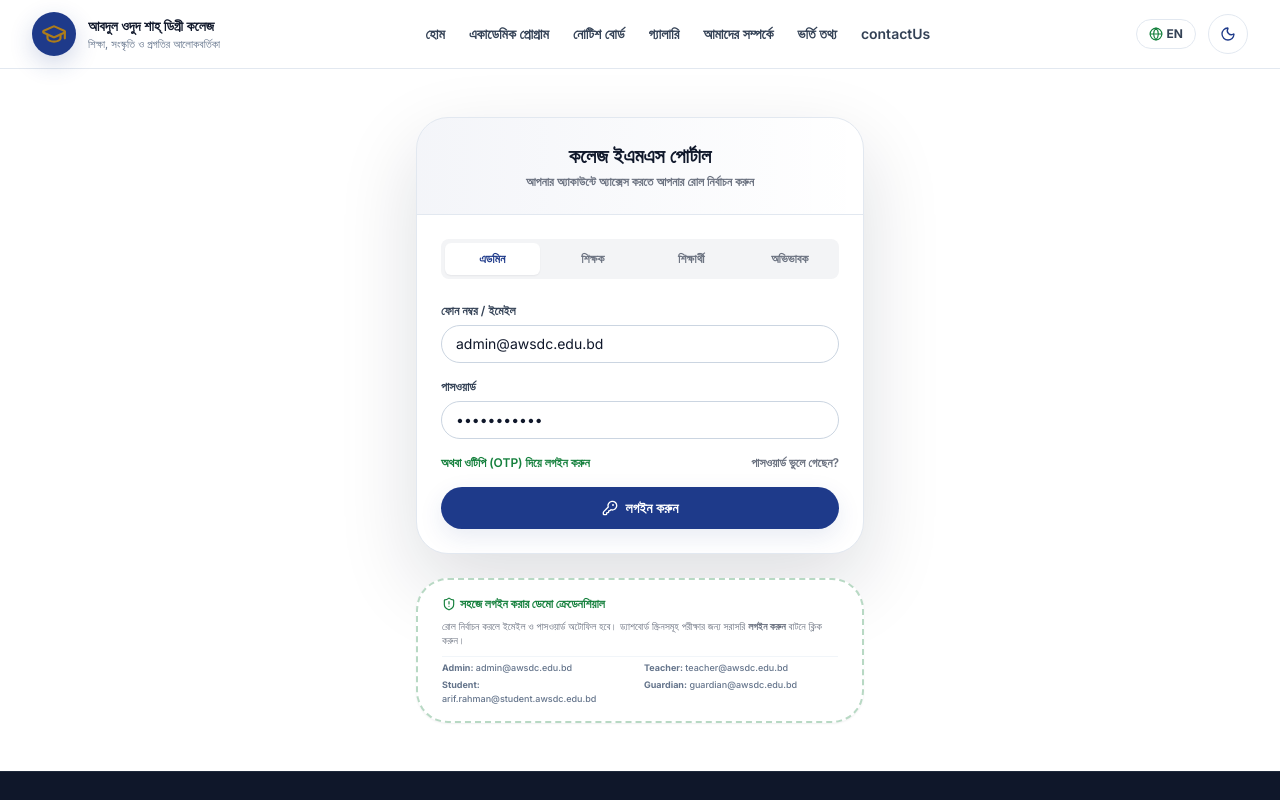
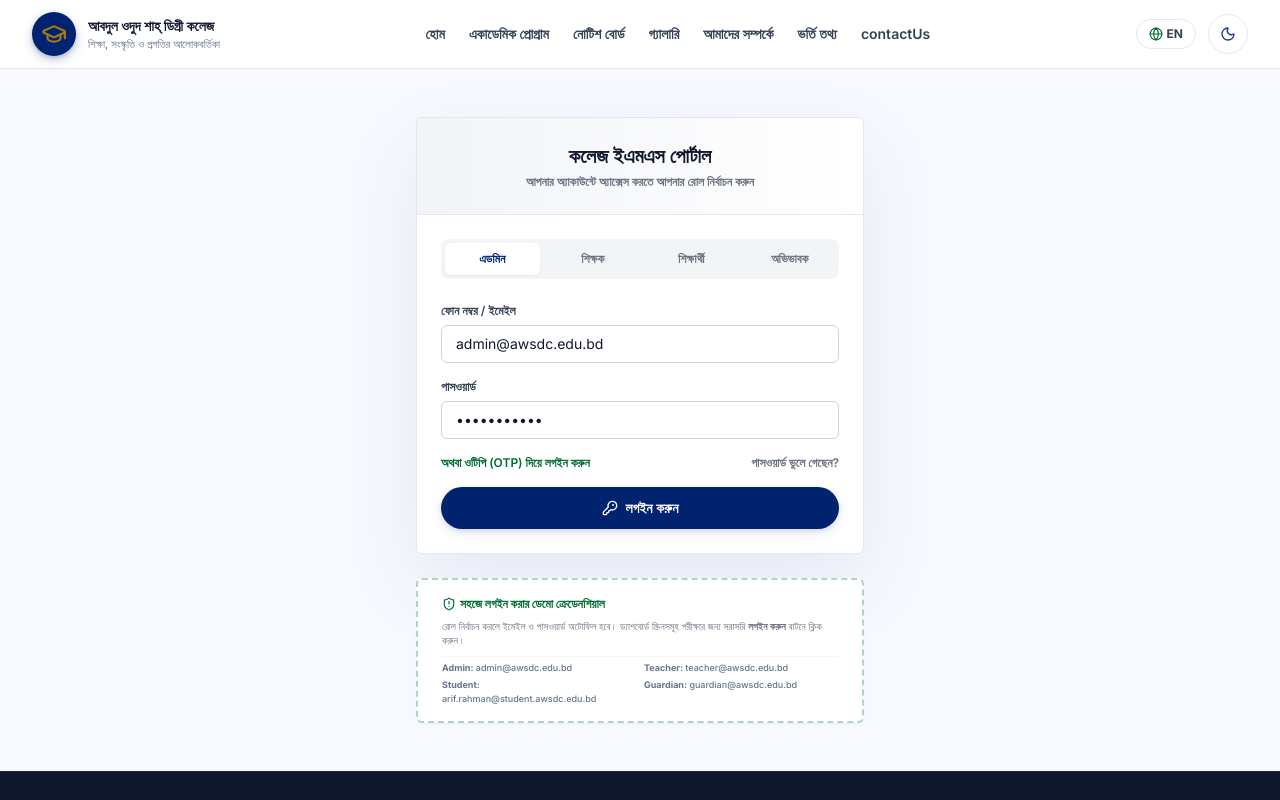
Before and after one commit to zunaidhasan/awsd-college-ems, a Next.js app: page /login in a window 1280 px wide. Shown: the top 800 px of the page. Built offline with nearby package versions, Linux system fonts and the light colour scheme.

Commit message:
feat: implement admin, student, and teacher dashboard layouts with core UI components and design tokens

```diff
--- a/src/app/admin/page.tsx
+++ b/src/app/admin/page.tsx
@@ -38,10 +38,6 @@ function AdminDashboardContent() {
   const { user, ready } = useRequireAuth("admin");
   const adminName = user?.name ?? "Prof. Dr. Rafiqul Islam";
 
-  if (!ready) {
-    return <div className="flex min-h-[calc(100vh-4rem)] items-center justify-center text-sm font-semibold text-slate-500">Loading dashboard...</div>;
-  }
-
   // Notice states
   const [notices, setNotices] = useState<Notice[]>(mockNotices);
   const [newNoticeTitleBn, setNewNoticeTitleBn] = useState("");
@@ -62,6 +58,10 @@ function AdminDashboardContent() {
   const [selectedResultClass, setSelectedResultClass] = useState("Class 11");
   const [resultSubject, setResultSubject] = useState("Math");
   const [resultPublishedMsg, setResultPublishedMsg] = useState("");
+
+  if (!ready) {
+    return <div className="flex min-h-[calc(100vh-4rem)] items-center justify-center text-sm font-semibold text-slate-500">Loading dashboard...</div>;
+  }
 
   const handleCreateNotice = (e: React.FormEvent) => {
     e.preventDefault();
--- a/src/app/globals.css
+++ b/src/app/globals.css
@@ -5,40 +5,40 @@
 :root {
   color-scheme: light;
   font-size: 16px;
-  --radius-sm: 0.5rem;
-  --radius-md: 1rem;
-  --radius-lg: 1.5rem;
-  --shadow-sm: 0 1px 2px rgba(15, 23, 42, 0.06);
-  --shadow-md: 0 8px 24px rgba(15, 23, 42, 0.08);
-  --shadow-lg: 0 20px 60px rgba(15, 23, 42, 0.12);
-  --color-bg: #FFFFFF;
-  --color-surface: #F8FAFC;
-  --color-border: #E2E8F0;
-  --color-text: #0F172A;
-  --color-muted: #475569;
-  --color-primary: #1E3A8A;
-  --color-secondary: #15803D;
-  --color-accent: #CA8A04;
-  --color-danger: #EF4444;
-  --color-success: #16A34A;
-  --color-warning: #F59E0B;
+  --radius-sm: 0.25rem;
+  --radius-md: 0.5rem;
+  --radius-lg: 0.75rem;
+  --shadow-sm: 0 1px 3px rgba(0, 35, 111, 0.02), 0 1px 2px rgba(0, 35, 111, 0.04);
+  --shadow-md: 0 4px 12px rgba(0, 35, 111, 0.02), 0 2px 4px rgba(0, 35, 111, 0.04);
+  --shadow-lg: 0 12px 24px rgba(0, 35, 111, 0.04), 0 4px 8px rgba(0, 35, 111, 0.06);
+  --color-bg: #f8f9ff;
+  --color-surface: #ffffff;
+  --color-border: #c5c5d3;
+  --color-text: #111c2a;
+  --color-muted: #444651;
+  --color-primary: #00236f;
+  --color-secondary: #006d30;
+  --color-accent: #ca8a04;
+  --color-danger: #ba1a1a;
+  --color-success: #006d30;
+  --color-warning: #ca8a04;
   --safe-top: env(safe-area-inset-top);
   --safe-bottom: env(safe-area-inset-bottom);
 }
 
 .dark {
   color-scheme: dark;
-  --color-bg: #0F172A;
+  --color-bg: #0f172a;
   --color-surface: #111827;
   --color-border: #334155;
-  --color-text: #F8FAFC;
-  --color-muted: #CBD5E1;
-  --color-primary: #1E3A8A;
-  --color-secondary: #15803D;
-  --color-accent: #CA8A04;
-  --color-danger: #F87171;
-  --color-success: #34D399;
-  --color-warning: #FBBF24;
+  --color-text: #f8f9ff;
+  --color-muted: #c5c5d3;
+  --color-primary: #3b82f6;
+  --color-secondary: #10b981;
+  --color-accent: #f59e0b;
+  --color-danger: #ef4444;
+  --color-success: #10b981;
+  --color-warning: #f59e0b;
 }
 
 @layer base {
--- a/src/components/ui/Card.tsx
+++ b/src/components/ui/Card.tsx
@@ -4,7 +4,7 @@ export const Card = forwardRef<HTMLDivElement, React.HTMLAttributes<HTMLDivEleme
   ({ children, className = "", ...props }, ref) => (
     <div
       ref={ref}
-      className={`bg-white dark:bg-slate-950 border border-slate-150 dark:border-slate-800 rounded-3xl shadow-sm overflow-hidden ${className}`}
+      className={`bg-white dark:bg-slate-950 border border-slate-150 dark:border-slate-800 rounded-md shadow-sm overflow-hidden ${className}`}
       {...props}
     >
       {children}
--- a/src/components/ui/Input.tsx
+++ b/src/components/ui/Input.tsx
@@ -26,7 +26,7 @@ export const Input = forwardRef<HTMLInputElement, InputProps>(
           ref={ref}
           aria-invalid={error ? "true" : undefined}
           aria-describedby={describedBy}
-          className={`w-full px-3.5 py-2 border rounded-2xl text-sm bg-white/90 dark:bg-slate-900 outline-none transition duration-200 ease-out focus:ring-2 focus:ring-brand-primary/20 focus:border-brand-primary border-slate-300 dark:border-slate-700 text-slate-900 dark:text-slate-100 placeholder:text-slate-400 dark:placeholder:text-slate-500 disabled:bg-slate-100 dark:disabled:bg-slate-800 disabled:text-slate-500 ${error ? "border-red-500 focus:ring-red-500/20 focus:border-red-500" : ""} ${className}`.trim()}
+          className={`w-full px-3.5 py-2 border rounded-md text-sm bg-white/90 dark:bg-slate-900 outline-none transition duration-200 ease-out focus:ring-2 focus:ring-brand-primary/20 focus:border-brand-primary border-slate-300 dark:border-slate-700 text-slate-900 dark:text-slate-100 placeholder:text-slate-400 dark:placeholder:text-slate-500 disabled:bg-slate-100 dark:disabled:bg-slate-800 disabled:text-slate-500 ${error ? "border-red-500 focus:ring-red-500/20 focus:border-red-500" : ""} ${className}`.trim()}
           {...props}
         />
         {helperText && !error && (
--- a/src/components/ui/Table.tsx
+++ b/src/components/ui/Table.tsx
@@ -6,7 +6,7 @@ export const TableContainer: React.FC<React.HTMLAttributes<HTMLDivElement>> = ({
   ...props
 }) => {
   return (
-    <div className={`w-full overflow-x-auto rounded-3xl border border-slate-200 dark:border-slate-800 ${className}`} {...props}>
+    <div className={`w-full overflow-x-auto rounded-md border border-slate-200 dark:border-slate-800 ${className}`} {...props}>
       <table className="w-full min-w-[640px] text-left border-collapse text-sm text-slate-800 dark:text-slate-200">
         {children}
       </table>
--- a/src/components/ui/ThemeProvider.tsx
+++ b/src/components/ui/ThemeProvider.tsx
@@ -15,19 +15,19 @@ const ThemeContext = createContext<ThemeContextProps | undefined>(undefined);
 
 const buildCssVariables = (mode: ThemeMode) => {
   const vars: Record<string, string> = {
-    "--color-bg": mode === "light" ? "#ffffff" : "#0f172a",
-    "--color-surface": mode === "light" ? "#f8fafc" : "#111827",
-    "--color-border": mode === "light" ? "#e2e8f0" : "#334155",
-    "--color-text": mode === "light" ? "#0f172a" : "#f8fafc",
-    "--color-muted": mode === "light" ? "#475569" : "#cbd5e1",
-    "--color-primary": mode === "light" ? tokens.colors.action.primary : "#60a5fa",
-    "--color-secondary": mode === "light" ? tokens.colors.action.secondary : "#34d399",
-    "--color-accent": mode === "light" ? tokens.colors.action.accent : "#facc15",
-    "--color-danger": mode === "light" ? tokens.colors.action.danger : "#f87171",
-    "--color-success": mode === "light" ? tokens.colors.action.success : "#34d399",
+    "--color-bg": mode === "light" ? "#f8f9ff" : "#0f172a",
+    "--color-surface": mode === "light" ? "#ffffff" : "#111827",
+    "--color-border": mode === "light" ? "#c5c5d3" : "#334155",
+    "--color-text": mode === "light" ? "#111c2a" : "#f8f9ff",
+    "--color-muted": mode === "light" ? "#444651" : "#c5c5d3",
+    "--color-primary": mode === "light" ? tokens.colors.action.primary : "#3b82f6",
+    "--color-secondary": mode === "light" ? tokens.colors.action.secondary : "#10b981",
+    "--color-accent": mode === "light" ? tokens.colors.action.accent : "#f59e0b",
+    "--color-danger": mode === "light" ? tokens.colors.action.danger : "#ef4444",
+    "--color-success": mode === "light" ? tokens.colors.action.success : "#10b981",
     "--radius-md": tokens.radii.md,
-    "--shadow-sm": mode === "light" ? "0 1px 2px rgba(15,23,42,0.06)" : "0 1px 2px rgba(15,23,42,0.4)",
-    "--shadow-md": mode === "light" ? "0 8px 24px rgba(15,23,42,0.08)" : "0 8px 24px rgba(15,23,42,0.65)",
+    "--shadow-sm": mode === "light" ? tokens.shadows.sm : "0 1px 2px rgba(0,0,0,0.4)",
+    "--shadow-md": mode === "light" ? tokens.shadows.md : "0 8px 24px rgba(0,0,0,0.65)",
   };
 
   return Object.entries(vars)
--- a/src/tokens/design-tokens.ts
+++ b/src/tokens/design-tokens.ts
@@ -1,35 +1,36 @@
 export const tokens = {
   colors: {
     action: {
-      primary: "#1d4ed8",
-      secondary: "#059669",
-      accent: "#0ea5e9",
-      danger: "#dc2626",
-      success: "#16a34a",
-      warning: "#f59e0b",
+      primary: "#00236f", // Academic Blue
+      secondary: "#006d30", // Scholastic Green
+      accent: "#ca8a04", // Heritage Amber
+      danger: "#ba1a1a",
+      success: "#006d30",
+      warning: "#ca8a04",
     },
     neutral: {
-      100: "#f8fafc",
-      200: "#e2e8f0",
-      300: "#cbd5e1",
-      400: "#94a3b8",
-      500: "#64748b",
-      600: "#475569",
+      100: "#f8f9ff",
+      200: "#e5eeff",
+      300: "#c5c5d3",
+      400: "#757682",
+      500: "#64748B",
+      600: "#444651",
       700: "#334155",
-      800: "#1e293b",
-      900: "#0f172a",
+      800: "#1e2937",
+      900: "#111c2a",
     },
     surface: {
-      base: "#ffffff",
-      muted: "#f8fafc",
-      card: "#f1f5f9",
+      base: "#f8f9ff",
+      muted: "#eff4ff",
+      card: "#ffffff",
       panel: "#0f172a",
-      overlay: "rgba(15,23,42,0.75)",
+      overlay: "rgba(17, 28, 42, 0.75)",
     },
   },
   typography: {
     fontFamily: {
       sans: "Inter, ui-sans-serif, system-ui, -apple-system, BlinkMacSystemFont, 'Segoe UI', sans-serif",
+      bengali: "'Noto Sans Bengali', sans-serif",
       mono: "ui-monospace, SFMono-Regular, Menlo, Monaco, Consolas, 'Liberation Mono', 'Courier New', monospace",
     },
     sizes: {
@@ -65,16 +66,16 @@ export const tokens = {
     "3xl": "4rem",
   },
   radii: {
-    sm: "0.375rem",
-    md: "0.75rem",
-    lg: "1rem",
-    xl: "1.5rem",
+    sm: "0.25rem",
+    md: "0.5rem", // ROUND_EIGHT (8px)
+    lg: "0.75rem",
+    xl: "1rem",
     round: "9999px",
   },
   shadows: {
-    sm: "0 1px 2px rgba(15, 23, 42, 0.06)",
-    md: "0 8px 24px rgba(15, 23, 42, 0.08)",
-    lg: "0 20px 60px rgba(15, 23, 42, 0.12)",
+    sm: "0 1px 3px rgba(0, 35, 111, 0.02), 0 1px 2px rgba(0, 35, 111, 0.04)",
+    md: "0 4px 12px rgba(0, 35, 111, 0.02), 0 2px 4px rgba(0, 35, 111, 0.04)",
+    lg: "0 12px 24px rgba(0, 35, 111, 0.04), 0 4px 8px rgba(0, 35, 111, 0.06)",
   },
   breakpoints: {
     sm: "640px",
--- a/tailwind.config.ts
+++ b/tailwind.config.ts
@@ -18,46 +18,50 @@ const config: Config = {
     extend: {
       colors: {
         brand: {
-          primary: "#1E3A8A",
-          secondary: "#15803D",
-          accent: "#CA8A04",
-          danger: "#EF4444",
-          success: "#16A34A",
-          warning: "#F59E0B",
+          primary: "#00236f", // Academic Blue
+          secondary: "#006d30", // Scholastic Green
+          accent: "#ca8a04", // Heritage Amber
+          danger: "#ba1a1a",
+          success: "#006d30",
+          warning: "#ca8a04",
         },
         surface: {
-          DEFAULT: "#FFFFFF",
-          muted: "#F8FAFC",
-          dark: "#0F172A",
+          DEFAULT: "#f8f9ff",
+          muted: "#eff4ff",
+          dark: "#0f172a",
           darker: "#020617",
         },
         neutral: {
-          150: "#F2F4F7",
-          450: "#94A3B8",
-          650: "#475569",
-          850: "#1E293B",
+          150: "#e5eeff",
+          450: "#757682",
+          650: "#444651",
+          850: "#1e2937",
         },
         slate: {
-          850: "#0F172A",
+          850: "#0f172a",
         },
         yellow: {
-          350: "#F5C325",
+          350: "#ca8a04",
         },
         border: {
-          DEFAULT: "#E2E8F0",
-          dark: "#334155",
+          DEFAULT: "#c5c5d3",
+          dark: "#757682",
         },
         text: {
-          DEFAULT: "#0F172A",
-          muted: "#475569",
-          inverse: "#F8FAFC",
+          DEFAULT: "#111c2a",
+          muted: "#444651",
+          inverse: "#f8f9ff",
         },
       },
+      fontFamily: {
+        bengali: ["var(--font-bengali)", "Inter", "sans-serif"],
+        sans: ["Inter", "ui-sans-serif", "system-ui", "sans-serif"],
+      },
       boxShadow: {
-        sm: "0 1px 2px rgba(15, 23, 42, 0.06)",
-        md: "0 8px 24px rgba(15, 23, 42, 0.08)",
-        lg: "0 20px 60px rgba(15, 23, 42, 0.12)",
-        xl: "0 30px 80px rgba(15, 23, 42, 0.14)",
+        sm: "0 1px 3px rgba(0, 35, 111, 0.02), 0 1px 2px rgba(0, 35, 111, 0.04)",
+        md: "0 4px 12px rgba(0, 35, 111, 0.02), 0 2px 4px rgba(0, 35, 111, 0.04)",
+        lg: "0 12px 24px rgba(0, 35, 111, 0.04), 0 4px 8px rgba(0, 35, 111, 0.06)",
+        xl: "0 30px 80px rgba(0, 35, 111, 0.08)",
       },
       borderRadius: {
         xl: "1rem",
```
Also changed, not shown: src/app/layout.tsx (+14 -3 lines), src/app/student/page.tsx (+4 -4 lines), src/app/teacher/page.tsx (+0 -17 lines).
